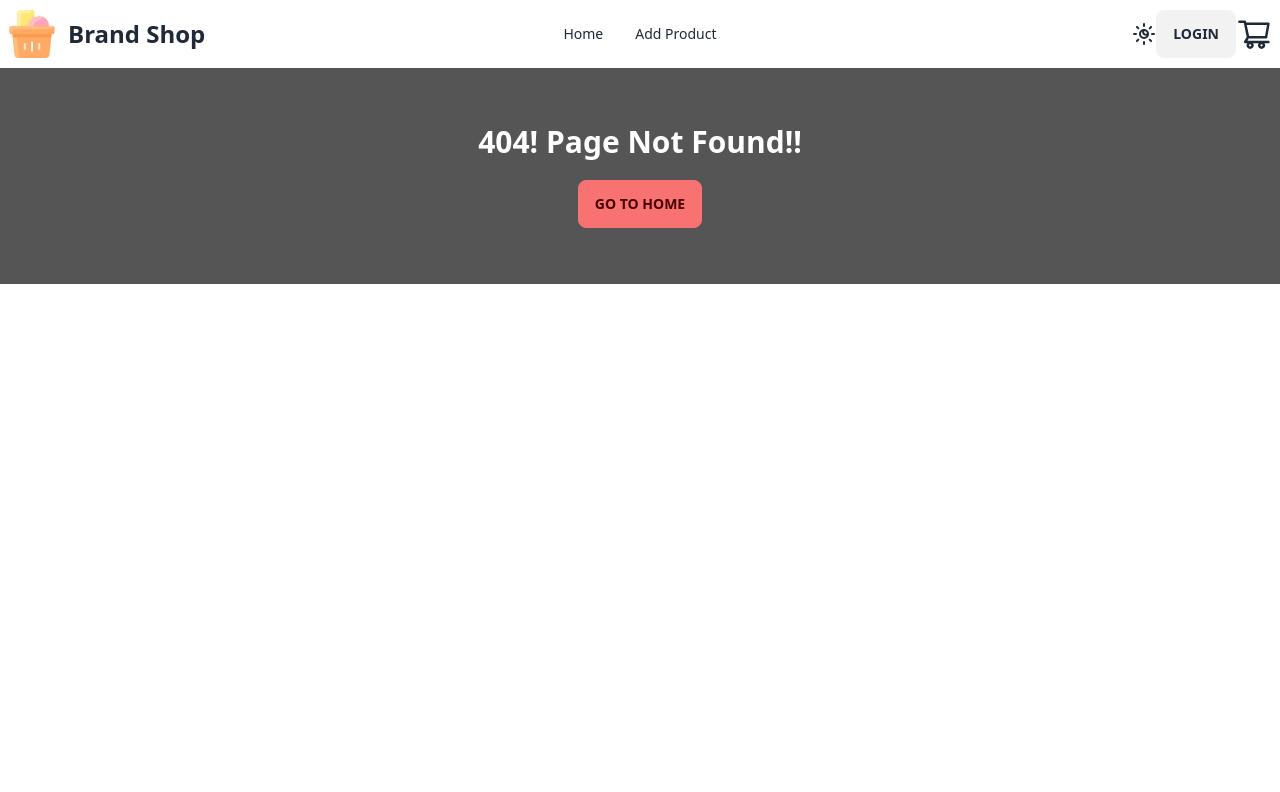
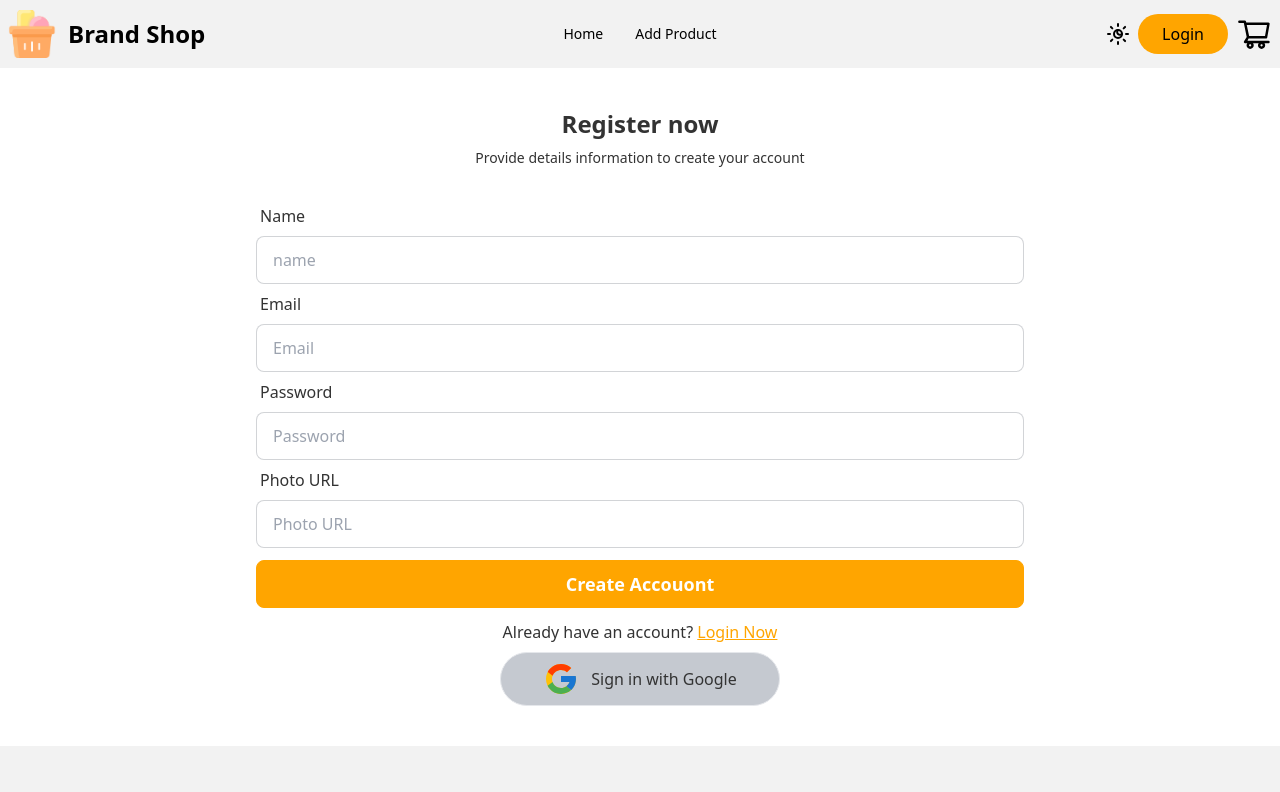
Before and after one commit to mdabarik/brand-shop, a React (Vite) app: page /registration in a window 1280 px wide. Before the commit this address had no page. Shown: the top 792 px of the page. Built offline with nearby package versions, Linux system fonts and the light colour scheme.

Commit message:
login page added

```diff
--- /dev/null
+++ b/src/components/Login/Login.jsx
@@ -0,0 +1,58 @@
+import { useState } from 'react';
+import { Link } from 'react-router-dom';
+import { FcGoogle } from 'react-icons/fc';
+
+
+const Login = () => {
+
+    const [errorMessage, setErrorMessage] = useState("");
+
+    const handleLogin = e => {
+        e.preventDefault();
+        const form = e.target;
+        const email = form.email.value.trim();
+        const password = form.password.value.trim();
+        console.log(email, password);
+    }
+
+    const handleGoogleSignedIn = () => {
+        console.log('clicked google signin');
+    }
+
+    return (
+        <div className="">
+            <div className="flex flex-col items-center justify-center py-10 space-y-2">
+                <h2 className="text-2xl font-semibold">Login now</h2>
+                <p className="text-sm pb-5">Provide details information to login</p>
+                <form onSubmit={handleLogin} className="w-[60%]">
+                    {
+                        errorMessage == "" ? "" :
+                            <div className="alert alert-error flex items-center justify-center">
+                                <span>Error: {errorMessage}</span>
+                            </div>
+                    }
+                    <div className="form-control">
+                        <label htmlFor="email" className="label">Email</label>
+                        <input required type="email" name="email" id="email" placeholder="Email" className="input input-bordered  dark:text-black" />
+                    </div>
+                    <div className="form-control">
+                        <label htmlFor="password" className="label">Photo URL</label>
+                        <input required type="password" name="password" id="password" placeholder="Password" className="input input-bordered  dark:text-black" />
+                    </div>
+                    <div className="form-control">
+                        <input type="submit" className="btn btn-full w-full text-white bg-[orange] hover:bg-[#ffb731] hover:border-[orange] border-[orange] normal-case text-lg mt-3" value="Create Accouont" />
+                    </div>
+                    <div className='text-center pt-3'>
+                        New here, create an account? <Link className='underline text-[orange]' to="/registration">Register Now</Link>
+                    </div>
+                </form>
+                <div onClick={handleGoogleSignedIn} className="flex min-w-[280px] hover:cursor-pointer flex-row items-center justify-center rounded-full border-[1px] p-1 px-5 py-2 mt-4 bg-[#9CA3AF95]">
+                    <FcGoogle className="text-4xl"></FcGoogle>
+                    <span className="ml-3">Sign in with Google</span>
+                </div>
+            </div>
+        </div>
+    );
+};
+
+export default Login;
--- a/src/components/Navbar/Navbar.jsx
+++ b/src/components/Navbar/Navbar.jsx
@@ -51,7 +51,7 @@ const Navbar = () => {
                     }
                 </ul>
             </div>
-            <div className="navbar-end">
+            <div className="navbar-end space-x-2">
                 <button className="flex" onClick={handleThemeChange}>
                     {
                         theme == "dark"
@@ -60,7 +60,11 @@ const Navbar = () => {
                     }
 
                 </button>
-                <a className="btn">Login</a>
+
+                <Link to="/login" className="bg-[orange] px-6 py-2 text-black font-medium hover:bg-[#cf8f18] rounded-full">
+                   Login
+                </Link>
+
                 <NavLink to="/cart">
                     <AiOutlineShoppingCart className="text-4xl"></AiOutlineShoppingCart>
                 </NavLink>
--- a/src/components/Popular/Popular.jsx
+++ b/src/components/Popular/Popular.jsx
@@ -1,4 +1,4 @@
-import React, { useEffect, useState } from 'react';
+import { useEffect, useState } from 'react';
 import ProductCard from '../ProductCard/ProductCard';
 
 const Popular = () => {
--- a/src/components/ProductCard/ProductCard.jsx
+++ b/src/components/ProductCard/ProductCard.jsx
@@ -1,6 +1,9 @@
 import { Link } from "react-router-dom";
+import { Rating } from "@mui/material";
 
-const ProductCard = ({product}) => {
+
+const ProductCard = ({ product }) => {
+
     return (
         <div>
             <div>
@@ -10,7 +13,14 @@ const ProductCard = ({product}) => {
             </div>
             <div>
                 <h2>{product.productName}</h2>
-                <div>Rating goes here..</div>
+                <div>
+                    <Rating
+                        className="py-2 rounded-lg"
+                        name="simple-controlled"
+                        value={product.rating}
+                        readOnly
+                    />
+                </div>
                 <p>{product.shortDesc}</p>
                 <p>Price: ${product.price}</p>
                 <div>
--- a/src/components/ProductDetails/ProductDetails.jsx
+++ b/src/components/ProductDetails/ProductDetails.jsx
@@ -11,6 +11,7 @@ const ProductDetails = () => {
             .then(res => res.json())
             .then(data => {
                 setProduct(data);
+                console.log(data);
             })
             .catch(err => {
                 console.log(err);
--- /dev/null
+++ b/src/components/Registration/Registration.jsx
@@ -0,0 +1,67 @@
+import { useState } from 'react';
+import { Link } from 'react-router-dom';
+import { FcGoogle } from 'react-icons/fc';
+
+
+const Registration = () => {
+
+    const [errorMessage, setErrorMessage] = useState("");
+
+    const handleRegistration = (e) => {
+        e.preventDefault();
+        const form = e.target;
+        const name = form.name.value.trim();
+        const email = form.email.value.trim();
+        const password = form.password.value.trim();
+        console.log(name, email, password);
+    }
+
+    const handleGoogleSignedIn = () => {
+        console.log('google sign in clicked');
+    }
+
+    return (
+        <div className="">
+            <div className="flex flex-col items-center justify-center py-10 space-y-2">
+                <h2 className="text-2xl font-semibold">Register now</h2>
+                <p className="text-sm pb-5">Provide details information to create your account</p>
+                <form onSubmit={handleRegistration} className="w-[60%]">
+                    {
+                        errorMessage == "" ? "" :
+                            <div className="alert alert-error flex items-center justify-center">
+                                <span>Error: {errorMessage}</span>
+                            </div>
+                    }
+                    <div className="form-control">
+                        <label htmlFor="username" className="label">Name</label>
+                        <input required type="text" name="name" id="username" placeholder="name" className="input input-bordered  dark:text-black" />
+                    </div>
+                    <div className="form-control">
+                        <label htmlFor="email" className="label">Email</label>
+                        <input required type="email" name="email" id="email" placeholder="Email" className="input input-bordered  dark:text-black" />
+                    </div>
+                    <div className="form-control">
+                        <label htmlFor="password" className="label">Password</label>
+                        <input required type="password" name="password" id="password" placeholder="Password" className="input input-bordered  dark:text-black" />
+                    </div>
+                    <div className="form-control">
+                        <label htmlFor="photo-url" className="label">Photo URL</label>
+                        <input required type="text" name="photo" id="photo-url" placeholder="Photo URL" className="input input-bordered  dark:text-black" />
+                    </div>
+                    <div className="form-control">
+                        <input type="submit" className="btn btn-full w-full text-white bg-[orange] hover:bg-[#ffb731] hover:border-[orange] border-[orange] normal-case text-lg mt-3" value="Create Accouont" />
+                    </div>
+                    <div className='text-center pt-3'>
+                        Already have an account? <Link className='underline text-[orange]' to="/login">Login Now</Link>
+                    </div>
+                </form>
+                <div onClick={handleGoogleSignedIn} className="flex min-w-[280px] hover:cursor-pointer flex-row items-center justify-center rounded-full border-[1px] p-1 px-5 py-2 mt-4 bg-[#9CA3AF95]">
+                    <FcGoogle className="text-4xl"></FcGoogle>
+                    <span className="ml-3">Sign in with Google</span>
+                </div>
+            </div>
+        </div>
+    );
+};
+
+export default Registration;
--- a/src/providers/Provider.jsx
+++ b/src/providers/Provider.jsx
@@ -23,9 +23,13 @@ const Provider = ({children}) => {
         document.documentElement.classList = theme;
     }, [theme])
 
+    const [user, setUser] = useState(null);
+
     const information = {
         theme,
-        handleTheme
+        handleTheme,
+        user,
+
     }
 
     return (
--- /dev/null
+++ b/src/routes/PrivateRoute.jsx
@@ -0,0 +1,16 @@
+import { useContext } from "react";
+import { Navigate } from "react-router-dom";
+import { GlobalContext } from "../providers/Provider";
+
+const PrivateRoute = ({children}) => {
+
+    const { user } = useContext(GlobalContext)
+
+    if (user == null) {
+        return <Navigate to="/login"></Navigate>
+    }
+
+    return children;
+};
+
+export default PrivateRoute;
```
Also changed, not shown: src/routes/Routes.jsx (+12 -1 lines).
